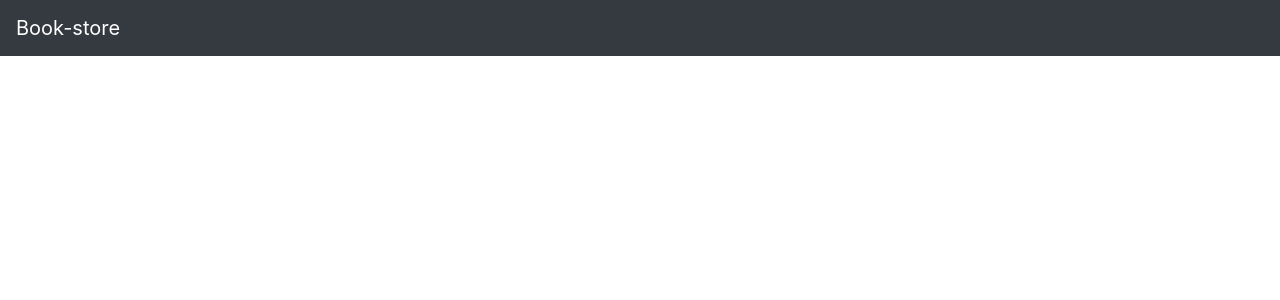
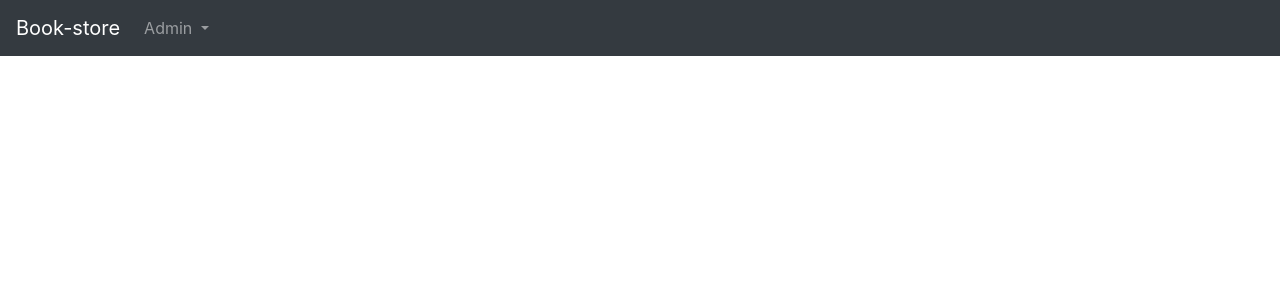
Before and after one commit to turanshukur/bookStore, an Angular app in the folder book-store-frontend/: page / in a window 1280 px wide. Shown: the top 300 px of the page. Built offline with nearby package versions, Linux system fonts and the light colour scheme.

Commit message:
login page

```diff
--- a/book-store-frontend/src/app/admin/users/users.component.ts
+++ b/book-store-frontend/src/app/admin/users/users.component.ts
@@ -1,5 +1,6 @@
 import { Component, OnInit } from "@angular/core";
 import { User } from "src/app/model/User";
+import { HttpClientService } from "src/app/service/http-client.service";
 
 @Component({
   selector: "app-users",
@@ -9,24 +10,17 @@ import { User } from "src/app/model/User";
 export class UsersComponent implements OnInit {
   users: Array<User>;
 
-  constructor() {}
+  constructor(private httpClientService: HttpClientService) {}
 
   ngOnInit() {
     this.users = new Array<User>();
 
-    const user1 = new User();
-    user1.id = 1;
-    user1.name = "user1";
-    user1.type = "admin";
-    user1.password = "pass";
+    this.httpClientService
+      .getUsers()
+      .subscribe((response) => this.handleSuccesResponse(response));
+  }
 
-    const user2 = new User();
-    user2.id = 1;
-    user2.name = "user2";
-    user2.type = "user";
-    user2.password = "pass";
-
-    this.users.push(user1);
-    this.users.push(user2);
+  handleSuccesResponse(response) {
+    this.users = response;
   }
 }
--- a/book-store-frontend/src/app/app.module.ts
+++ b/book-store-frontend/src/app/app.module.ts
@@ -5,10 +5,11 @@ import { AppRoutingModule } from "./app-routing.module";
 import { AppComponent } from "./app.component";
 import { MenuComponent } from "./menu/menu.component";
 import { UsersComponent } from "./admin/users/users.component";
+import { HttpClientModule } from "@angular/common/http";
 
 @NgModule({
   declarations: [AppComponent, MenuComponent, UsersComponent],
-  imports: [BrowserModule, AppRoutingModule],
+  imports: [BrowserModule, AppRoutingModule, HttpClientModule],
   providers: [],
   bootstrap: [AppComponent],
 })
--- a/book-store-frontend/src/app/menu/menu.component.html
+++ b/book-store-frontend/src/app/menu/menu.component.html
@@ -4,6 +4,23 @@
       <a href="" class="navbar-brand">Book-store</a>
     </div>
 
-    <ul class="navbar-nav"></ul>
+    <ul class="navbar-nav">
+      <li class="nav-item dropdown">
+        <a
+          class="nav-link dropdown-toggle"
+          href="#"
+          id="navbarDropdown"
+          role="button"
+          data-toggle="dropdown"
+          aria-haspopup="true"
+          aria-expanded="false"
+        >
+          Admin
+        </a>
+        <div class="dropdown-menu" aria-labelledby="navbarDropdown">
+          <a routerLink="/admin/users">Users</a>
+        </div>
+      </li>
+    </ul>
   </nav>
 </header>
--- /dev/null
+++ b/book-store-frontend/src/app/service/http-client.service.ts
@@ -0,0 +1,14 @@
+import { Injectable } from "@angular/core";
+import { HttpClient } from "@angular/common/http";
+import { User } from "../model/User";
+@Injectable({
+  providedIn: "root",
+})
+export class HttpClientService {
+  constructor(private httpClient: HttpClient) {}
+
+  getUsers() {
+    console.log("test call");
+    return this.httpClient.get<User[]>("http://localhost:8080/users/get");
+  }
+}
```
Also changed, not shown: 1 other file (tests, documents, lock files or other folders).
